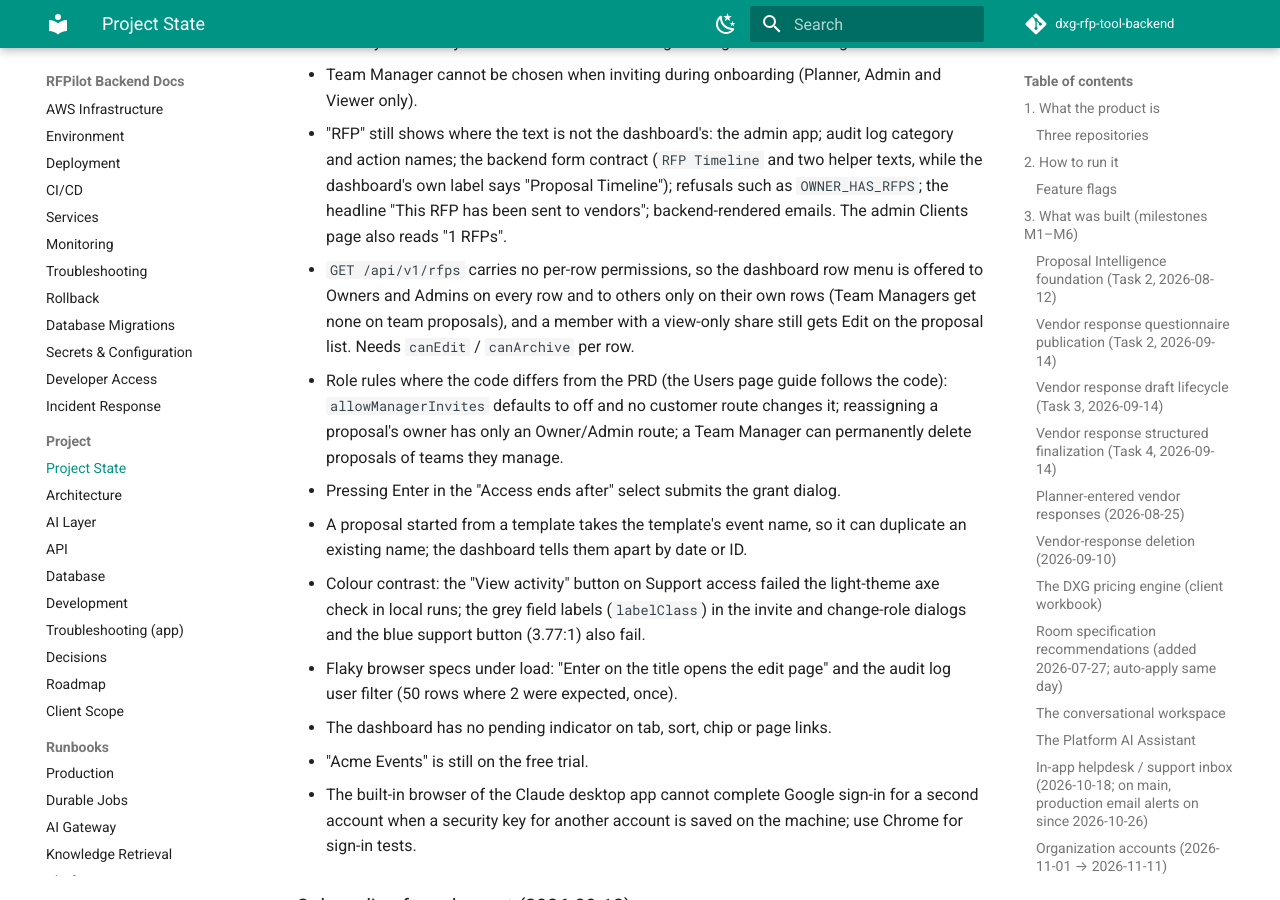
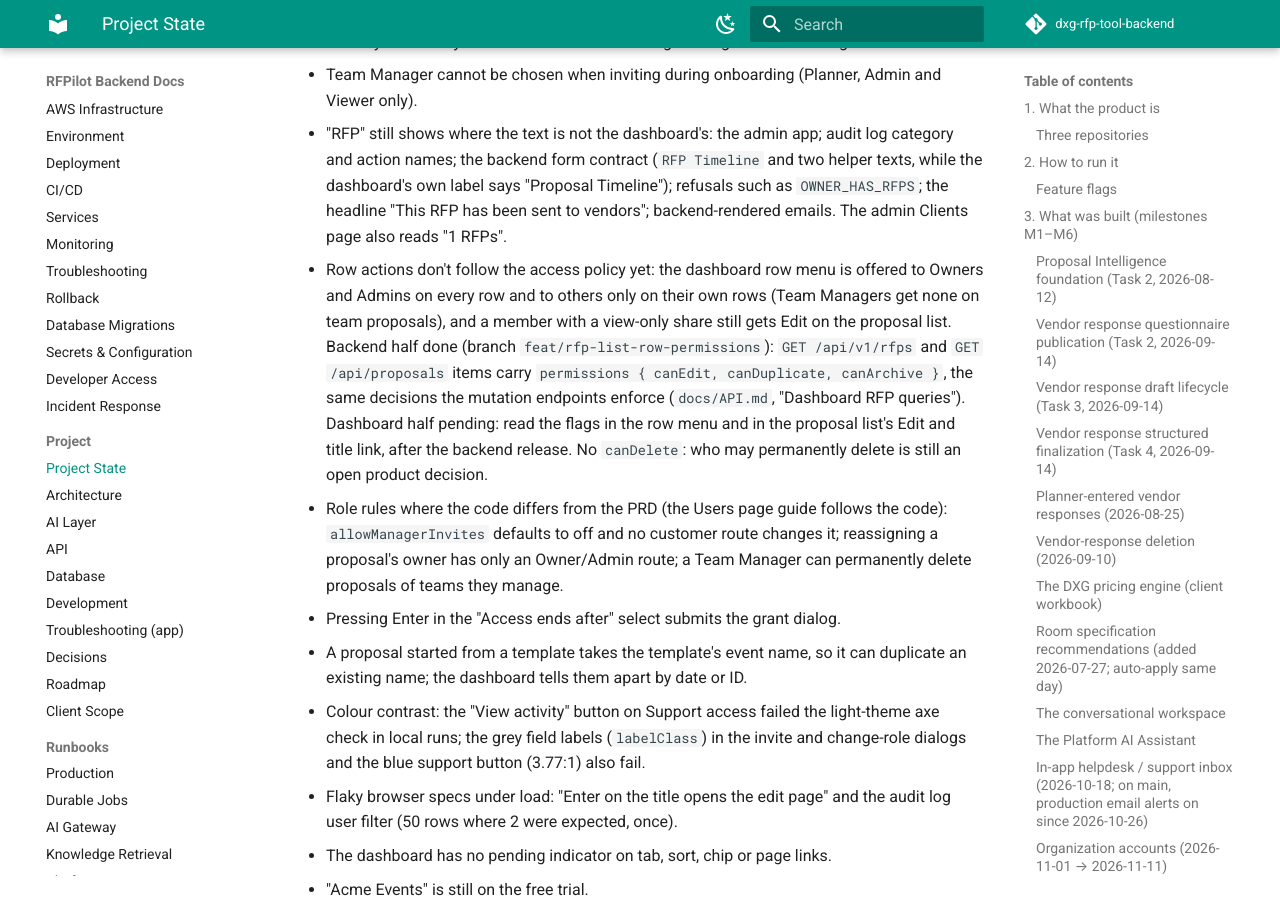
Before and after one commit to BayshoreCommunication/dxg-rfp-tool-backend, an MkDocs documentation site: the page built from docs/PROJECT_STATE.md, in a window 1280 px wide and 900 px high, scrolled down 17580 px. Built offline with MkDocs 1.6.1 and Material for MkDocs 9.7.7, drawn with Linux system fonts in a browser that asks for light colours; comment, search, counter and statistics services are not loaded.

Commit message:
docs: row permissions follow-up, backend half done
Co-Authored-By: Claude Fable 5.2 <noreply@anthropic.com>

```diff
--- a/docs/PROJECT_STATE.md
+++ b/docs/PROJECT_STATE.md
@@ -682,10 +682,16 @@ the dashboard row menu, the role guide on a phone, and company single sign-on.
   helper texts, while the dashboard's own label says "Proposal Timeline"); refusals
   such as `OWNER_HAS_RFPS`; the headline "This RFP has been sent to vendors";
   backend-rendered emails. The admin Clients page also reads "1 RFPs".
-- `GET /api/v1/rfps` carries no per-row permissions, so the dashboard row menu is
+- Row actions don't follow the access policy yet: the dashboard row menu is
   offered to Owners and Admins on every row and to others only on their own rows
   (Team Managers get none on team proposals), and a member with a view-only share
-  still gets Edit on the proposal list. Needs `canEdit` / `canArchive` per row.
+  still gets Edit on the proposal list. Backend half done (branch
+  `feat/rfp-list-row-permissions`): `GET /api/v1/rfps` and `GET /api/proposals`
+  items carry `permissions { canEdit, canDuplicate, canArchive }`, the same
+  decisions the mutation endpoints enforce (`docs/API.md`, "Dashboard RFP
+  queries"). Dashboard half pending: read the flags in the row menu and in the
+  proposal list's Edit and title link, after the backend release. No `canDelete`:
+  who may permanently delete is still an open product decision.
 - Role rules where the code differs from the PRD (the Users page guide follows the
   code): `allowManagerInvites` defaults to off and no customer route changes it;
   reassigning a proposal's owner has only an Owner/Admin route; a Team Manager can
```
